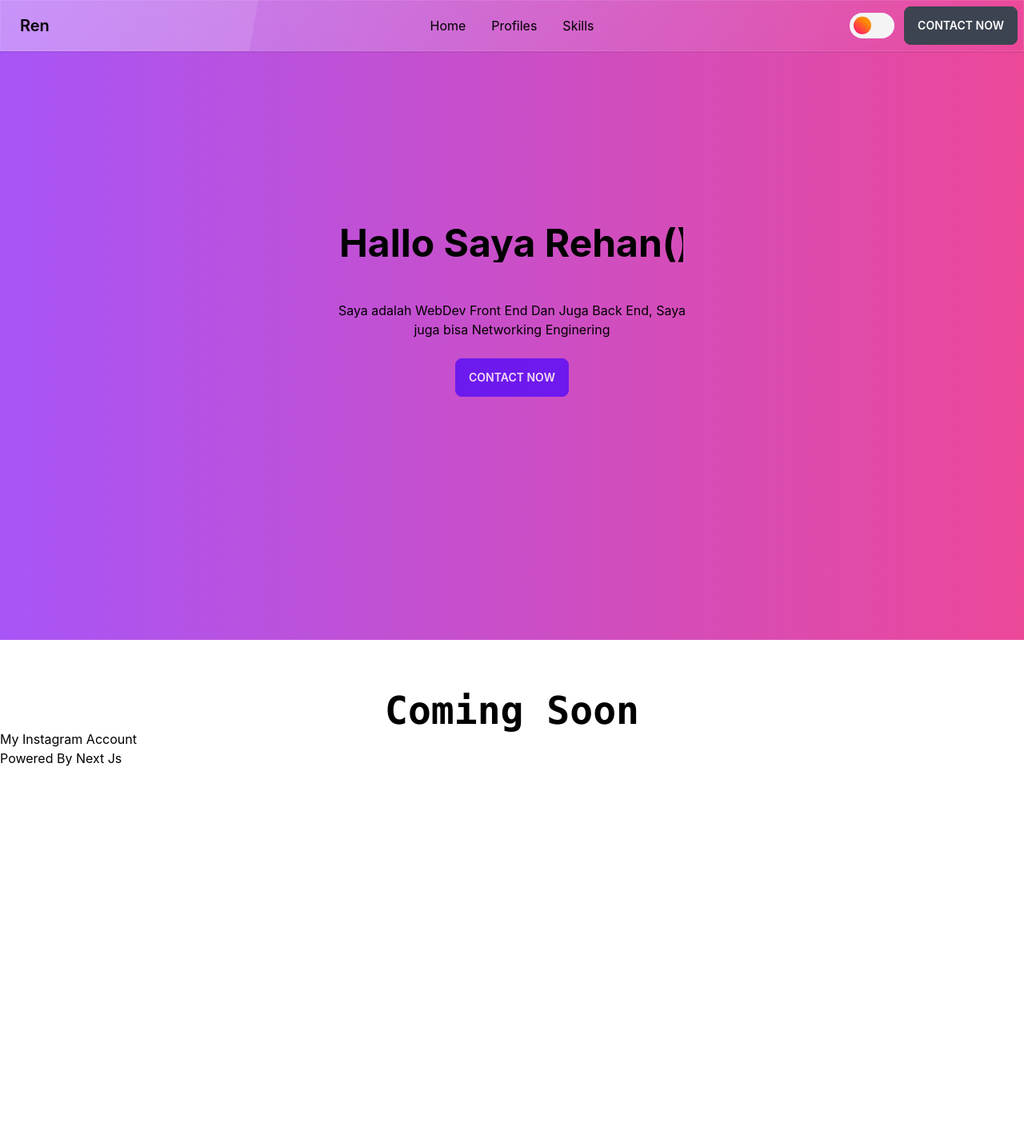
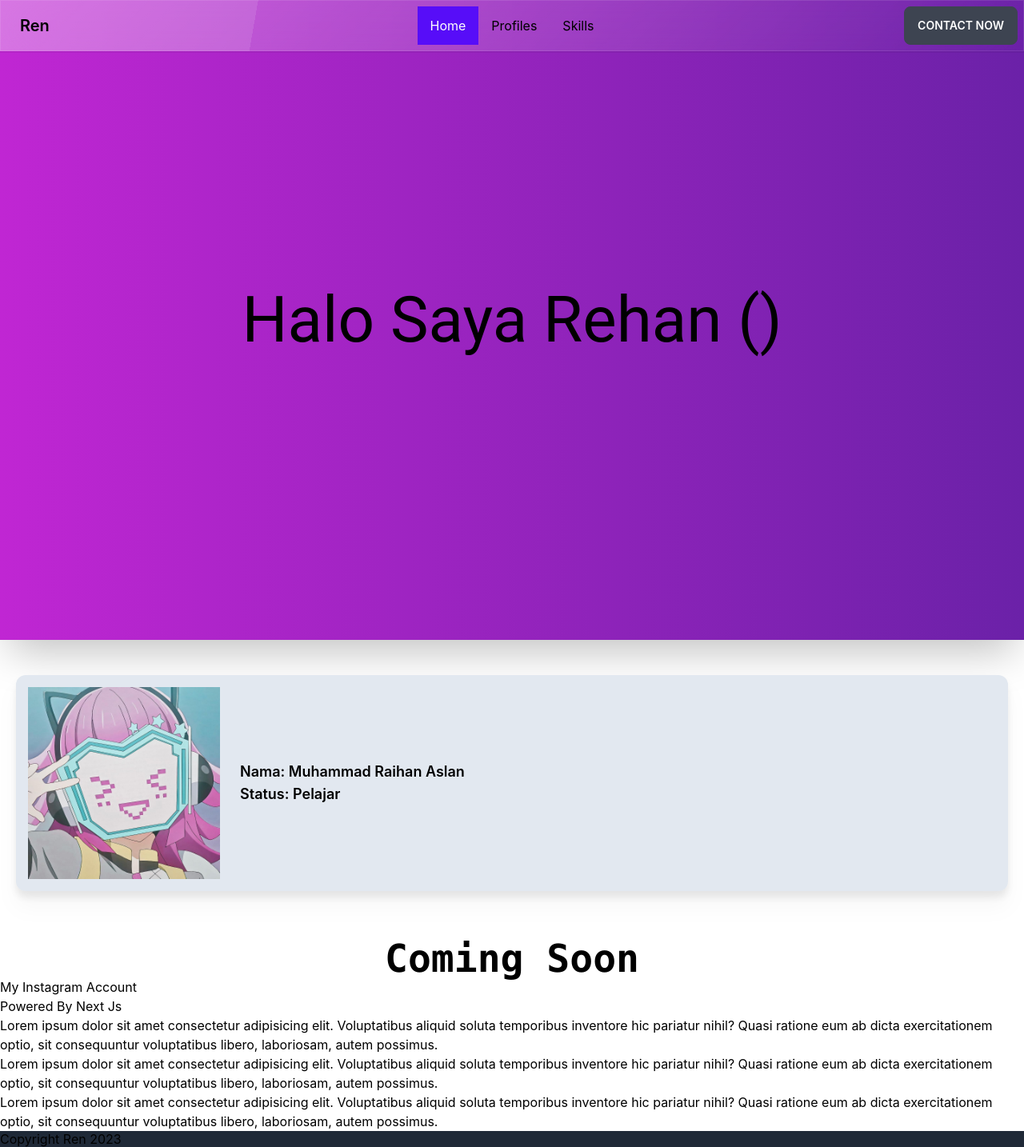
Before and after one commit to Reno121/ren-profile, a Next.js app: page / in a window 1280 px wide. Shown: the whole page at 80% size. Before the commit the page ends 960 px from the top, so only its background shows below. Built offline with nearby package versions, Linux system fonts and the light colour scheme.

Commit message:
Perubahan Hero dan penambahan profile

```diff
--- a/next.config.js
+++ b/next.config.js
@@ -1,7 +1,7 @@
 /** @type {import('next').NextConfig} */
 const nextConfig = {
   reactStrictMode: true,
-  swcMinify: true,
+  swcMinify: true
 }
 
 module.exports = nextConfig
--- a/package.json
+++ b/package.json
@@ -18,9 +18,12 @@
     "react": "18.2.0",
     "react-countdown": "^2.3.5",
     "react-dom": "18.2.0",
+    "react-scroll": "^1.8.8",
     "sharp": "^0.31.2"
   },
   "devDependencies": {
+    "@types/aos": "^3.0.4",
+    "@types/react-scroll": "^1.8.5",
     "@typescript-eslint/eslint-plugin": "^5.44.0",
     "autoprefixer": "^10.4.13",
     "eslint": "^8.28.0",
--- a/pages/index.tsx
+++ b/pages/index.tsx
@@ -1,16 +1,26 @@
 import Navbar from "./komponen/navbar";
 import Hero from "./komponen/hero";
+import Footer from "./komponen/footer";
+import Image from "next/image";
+import Profile from "./komponen/profile";
 export default function index (){
+
     return (
-        <div className="scroll-smooth">
+        <div>
             <title>Ren Profiles</title>
             <link rel="icon" href="/favicon.ico" />
             <Navbar />
             <Hero />
             <br />
+            <Profile />
+            <section id="profile">
             <h1 className="font-bold text-center text-5xl font-mono pt-10">Coming Soon</h1>
             <h2><a href="https://www.instagram.com/muhamad_reno1215/">My Instagram Account</a></h2>
-            <h2>Powered By Next Js</h2>
+            <h2 >Powered By Next Js</h2></section>
+            <p>Lorem ipsum dolor sit amet consectetur adipisicing elit. Voluptatibus aliquid soluta temporibus inventore hic pariatur nihil? Quasi ratione eum ab dicta exercitationem optio, sit consequuntur voluptatibus libero, laboriosam, autem possimus.</p>
+            <p>Lorem ipsum dolor sit amet consectetur adipisicing elit. Voluptatibus aliquid soluta temporibus inventore hic pariatur nihil? Quasi ratione eum ab dicta exercitationem optio, sit consequuntur voluptatibus libero, laboriosam, autem possimus.</p>
+            <p>Lorem ipsum dolor sit amet consectetur adipisicing elit. Voluptatibus aliquid soluta temporibus inventore hic pariatur nihil? Quasi ratione eum ab dicta exercitationem optio, sit consequuntur voluptatibus libero, laboriosam, autem possimus.</p>
+            <Footer />
         </div>
     );
 };
--- /dev/null
+++ b/pages/komponen/footer/index.tsx
@@ -0,0 +1,8 @@
+export default function Footer() {
+  return (
+    <div className="bg-gray-800">
+
+        <p className="footer">Copyright Ren 2023</p>
+    </div>
+  )
+}
--- a/pages/komponen/hero/index.tsx
+++ b/pages/komponen/hero/index.tsx
@@ -1,9 +1,9 @@
 export default function Hero() {
   return (
-    /*<div className="p-5 m-5 rounded-md bg-gradient-to-r from-fuchsia-600 to-purple-800 shadow-2xl">Lorem ipsum dolor, sit amet consectetur adipisicing elit. Adipisci dicta perspiciatis aut consectetur soluta,
-        explicabo quidem. Natus, quis? Aliquid architecto itaque repudiandae distinctio accusamus. Praesentium quam harum incidunt quas fugit.
-        <Image className="bg-center" src="/Rina.jpg" alt="Rehan" width={200} height={200}/>
-        </div>*/
+    <section id="home"><div className="hro bg-gradient-to-r from-fuchsia-600 to-purple-800 shadow-2xl">
+        <h1 className="text-hro">Halo Saya Rehan ()</h1>
+        </div></section>
+            /*<section id="home">
             <div className="hero min-h-screen bg-gradient-to-r from-purple-500 to-pink-500">
                 <div className="hero-content text-center">
                 <div className="max-w-md">
@@ -12,6 +12,6 @@ export default function Hero() {
                 <button className="btn btn-primary opacity-80 transition ease-out hover:scale-110 hover:bg-violet-600 duration-200">Contact Now</button>
                 </div>
             </div>
-        </div>
+        </div></section>*/
   )
 }
--- a/pages/komponen/navbar/index.tsx
+++ b/pages/komponen/navbar/index.tsx
@@ -1,7 +1,9 @@
+import { Link, animateScroll as scroll } from "react-scroll"
+
 export default function Navbar(){
     return (
       <>
-        <div className="navbar glass fixed backdrop-blur-md">
+        <div className="navbar glass fixed">
   <div className="navbar-start">
     <div className="dropdown">
       <label tabIndex={0} className="btn btn-ghost lg:hidden">
@@ -17,16 +19,13 @@ export default function Navbar(){
   </div>
   <div className="navbar-center hidden lg:flex">
     <ul className="menu menu-horizontal p-0">
-      <li><a>Home</a></li>
-      <li><a>Profiles</a></li>
+      <li><Link to="home" activeClass="active" spy={true} smooth={true} duration={200}>Home</Link></li>
+      <li><Link to="profile" activeClass="active" spy={true} smooth={true} duration={200}>Profiles</Link></li>
       <li><a>Skills</a></li>
     </ul>
   </div>
   <div className="navbar-end">
-   <label className="switch mr-3">
-    <input type="checkbox" />
-    <span className="slider"></span>
-</label>
+
     <a className="btn">CONTACT NOW</a>
   </div>
 </div></>
--- /dev/null
+++ b/pages/komponen/profile/index.tsx
@@ -0,0 +1,23 @@
+import Image from "next/image"
+
+export default function Profile() {
+  return (
+    <div className="drop-shadow-xl bg-slate-200 m-5 rounded-xl">
+        <table cellPadding={10}>
+            <tr>
+                <td>
+                    <Image className="profile " src="/Rina.jpg" alt="Rina ku" width={250} height={250} />
+                </td>
+                <td>
+                    <h2 className="font-semibold text-lg">
+                        Nama: Muhammad Raihan Aslan
+                    </h2>
+                    <h2 className="font-semibold text-lg">
+                        Status: Pelajar
+                    </h2>
+                </td>
+            </tr>
+        </table>
+    </div>
+  )
+}
--- a/styles/globals.css
+++ b/styles/globals.css
@@ -1,11 +1,13 @@
 @import 'tailwindcss/base';
 @import 'tailwindcss/components';
 @import 'tailwindcss/utilities';
+@import url('https://fonts.googleapis.com/css2?family=Roboto+Mono&family=Ubuntu&display=swap');
 
 html,
 body {
   padding: 0;
   margin: 0;
+  scroll-behavior: smooth;
   background-color: white!important ;
   color: black;
   font-family: -apple-system, BlinkMacSystemFont, Segoe UI, Roboto, Oxygen,
@@ -19,6 +21,7 @@ a {
 
 * {
   box-sizing: border-box;
+  scroll-behavior: smooth;
 }
 
 /*@media (prefers-color-scheme: dark) {
@@ -31,87 +34,26 @@ a {
   }
 }*/
 
-/* The switch - the box around the slider */
-.switch {
-  --width-of-switch: 3.5em;
-  --height-of-switch: 2em;
-  /* size of sliding icon -- sun and moon */
-  --size-of-icon: 1.4em;
-  /* it is like a inline-padding of switch */
-  --slider-offset: 0.3em;
-  position: relative;
-  width: var(--width-of-switch);
-  height: var(--height-of-switch);
-
+.footer {
+  text-align: center;
+  font-size: medium;
+  font-family: -apple-system, BlinkMacSystemFont, 'Segoe UI', Roboto, Oxygen, Ubuntu, Cantarell, 'Open Sans', 'Helvetica Neue', sans-serif;
 }
 
-/* Hide default HTML checkbox */
-.switch input {
-  opacity: 0;
-  width: 0;
-  height: 0;
+.hro {
+  height: 100vh;
+  text-align: center;
+  align-content: center;
+  justify-content: center;
+  display: grid;
 }
 
-/* The slider */
-.slider {
-  position: absolute;
-  cursor: pointer;
-  top: 0;
-  left: 0;
-  right: 0;
-  bottom: 0;
-  background-color: #f4f4f5;
-  transition: .4s;
-  border-radius: 30px;
+.text-hro {
+  font-size: 5rem;
+  line-height: 1;
+  font-family: Roboto, monospace;
 }
 
-.slider:before {
-  position: absolute;
-  content: "";
-  height: var(--size-of-icon,1.4em);
-  width: var(--size-of-icon,1.4em);
-  border-radius: 20px;
-  left: var(--slider-offset,0.3em);
-  top: 50%;
-  transform: translateY(-50%);
-  background: linear-gradient(40deg,#ff0080,#ff8c00 70%);
-  ;
- transition: .4s;
+.profile {
+  padding: 5px;
 }
-
-input:checked + .slider {
-  background-color: #303136;
-}
-
-input:checked + .slider:before {
-  left: calc(100% - (var(--size-of-icon,1.4em) + var(--slider-offset,0.3em)));
-  background: #303136;
-  /* change the value of second inset in box-shadow to change the angle and direction of the moon  */
-  box-shadow: inset -3px -2px 5px -2px #8983f7, inset -10px -4px 0 0 #a3dafb;
-}
-
-.line-1{
-    position: relative;
-    top: 50%;
-    width: 9em;
-    margin: 0 auto;
-    border-right: 2px solid rgba(255,255,255,.75);
-    text-align: center;
-    white-space: nowrap;
-    overflow: hidden;
-    transform: translateY(-50%);
-}
-
-/* Animation */
-.anim-typewriter{
-  animation: typewriter 2s steps(47) 1s 1 normal both,
-             blinkTextCursor 500ms steps(47) infinite normal;
-}
-@keyframes typewriter{
-  from{width: 0;}
-  to{width: 9em;}
-}
-@keyframes blinkTextCursor{
-  from{border-right-color: rgba(255,255,255,.75);}
-  to{border-right-color: transparent;}
-}
```
Also changed, not shown: 2 other files (tests, documents, lock files or other folders).
